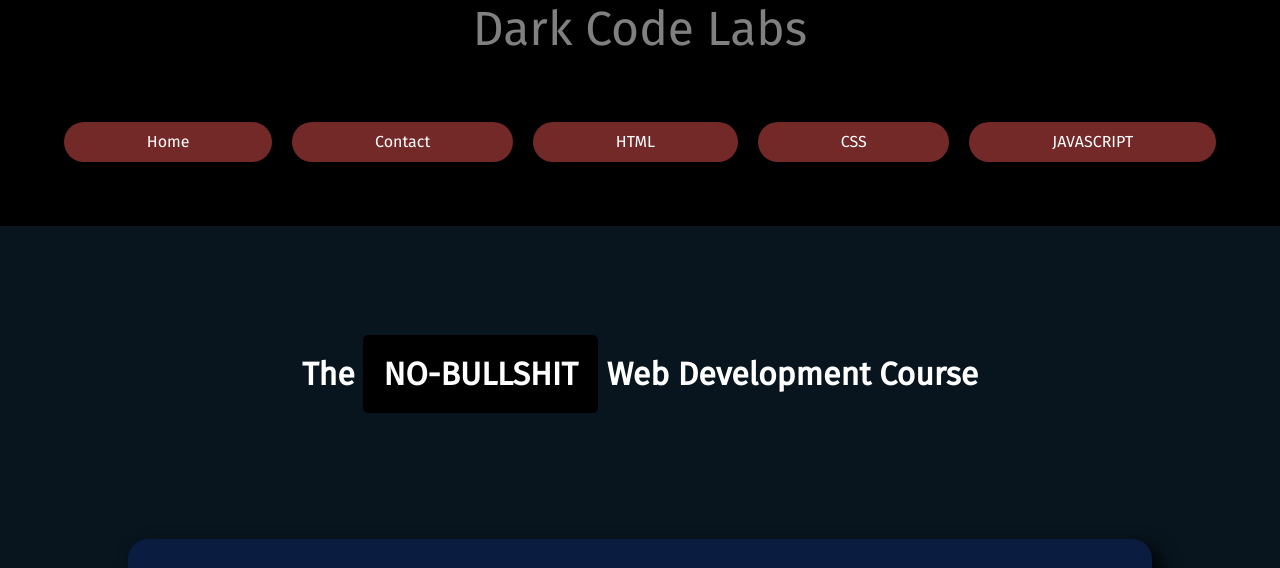
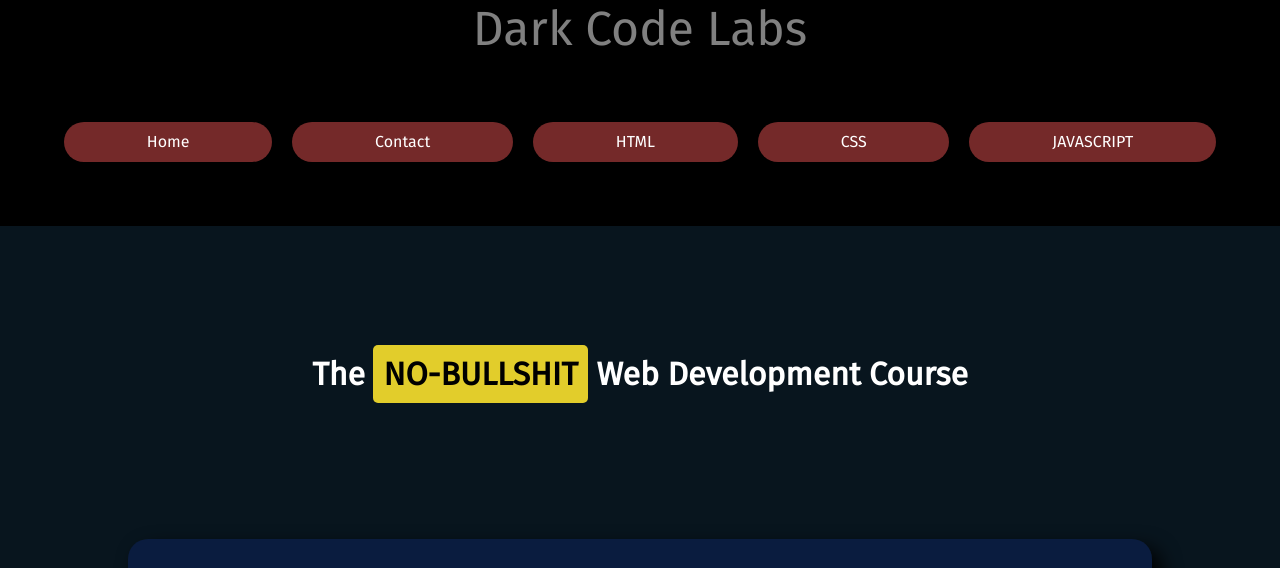
Before and after one commit to Darkcodelab/webpage, a plain HTML site: page index.html in a window 1280 px wide. Shown: the top 568 px of the page. Drawn offline with Linux system fonts and the light colour scheme.

Commit message:
updating style.css

```diff
--- a/style.css
+++ b/style.css
@@ -152,8 +152,9 @@ footer {
 }
 
 #typing {
-    background: black;
-    padding: 2%;
+    background: rgb(226, 205, 43);
+    padding: 1%;
+    color: black;
     border-radius: 5px;
 }
 
```
